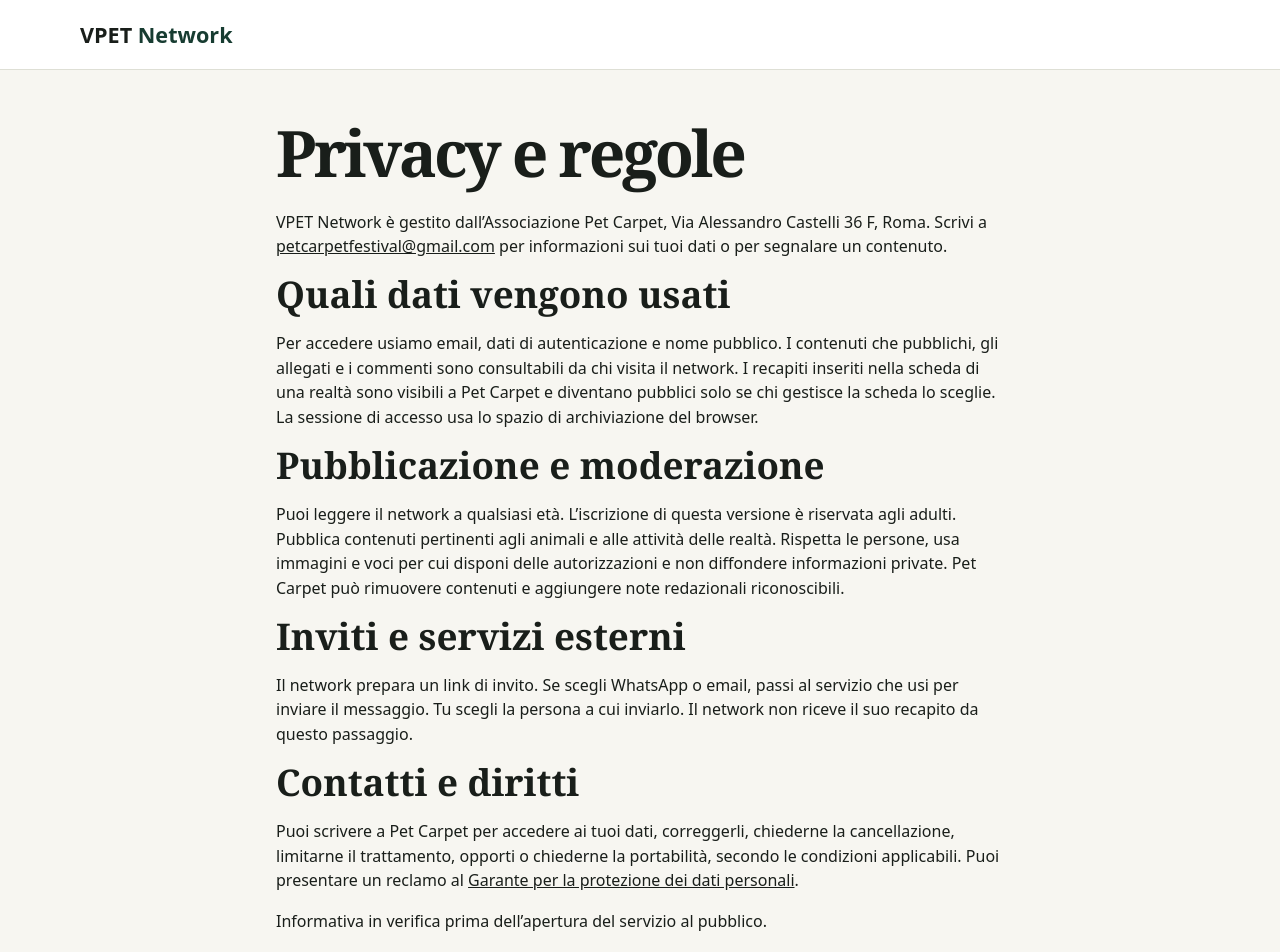
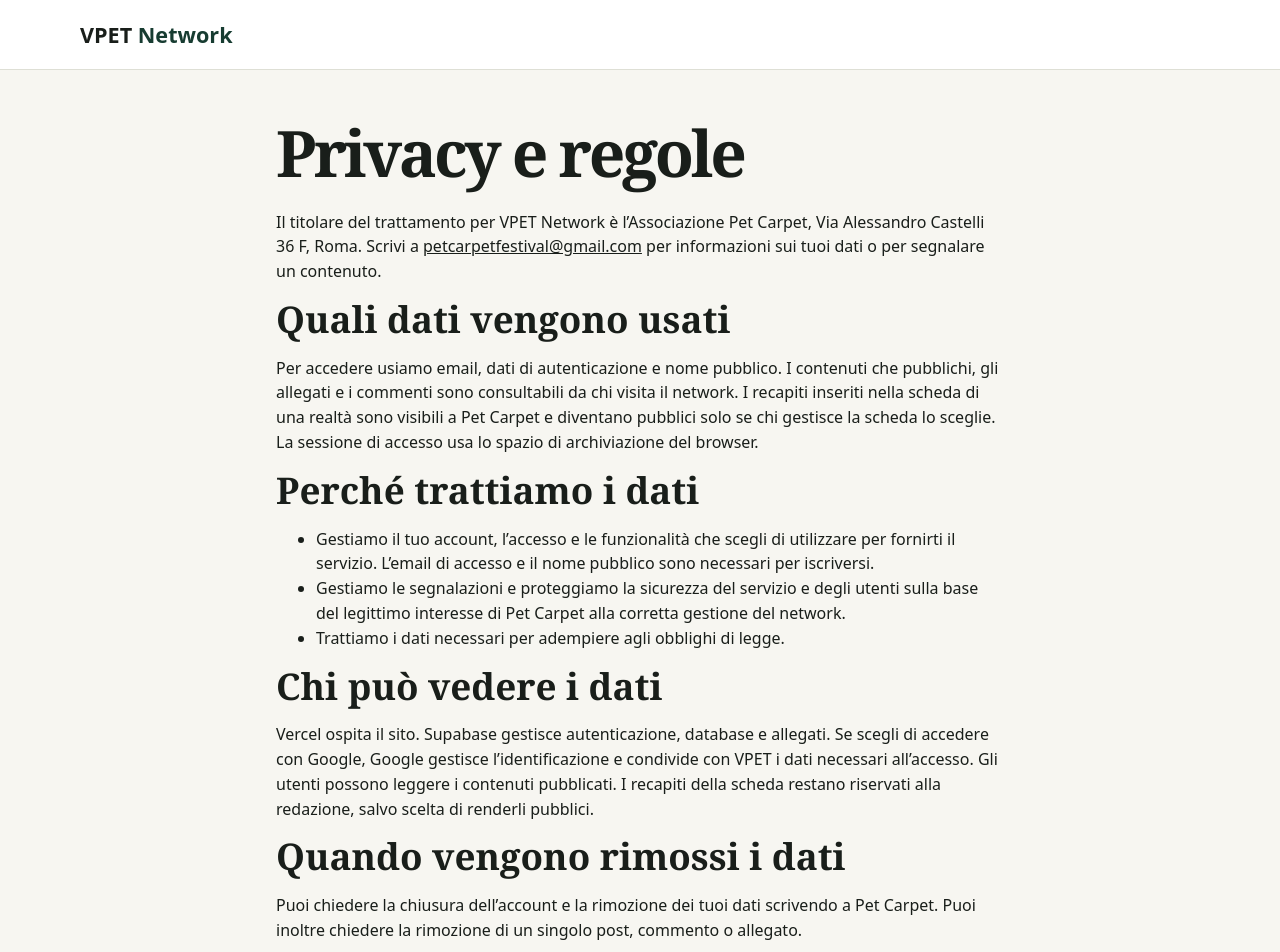
Before and after one commit to fontanavalentino/VPET, a website: page VPET_CON_GUIDA_E_VIDEO (1)/network/privacy.html in a window 1280 px wide. Shown: the top 952 px of the page. Drawn offline with Linux system fonts and the light colour scheme.

Commit message:
Record Pet Carpet as data controller and expand VPET privacy draft

```diff
--- a/VPET_CON_GUIDA_E_VIDEO (1)/network/privacy.html
+++ b/VPET_CON_GUIDA_E_VIDEO (1)/network/privacy.html
@@ -5,14 +5,24 @@
 <header class="bar"><a class="brand" href="/network/">VPET <span>Network</span></a></header>
 <main class="legal">
 <h1>Privacy e regole</h1>
-<p>VPET Network è gestito dall’Associazione Pet Carpet, Via Alessandro Castelli 36 F, Roma. Scrivi a <a href="mailto:petcarpetfestival@gmail.com?subject=Privacy%20VPET%20Network">petcarpetfestival@gmail.com</a> per informazioni sui tuoi dati o per segnalare un contenuto.</p>
+<p>Il titolare del trattamento per VPET Network è l’Associazione Pet Carpet, Via Alessandro Castelli 36 F, Roma. Scrivi a <a href="mailto:petcarpetfestival@gmail.com?subject=Privacy%20VPET%20Network">petcarpetfestival@gmail.com</a> per informazioni sui tuoi dati o per segnalare un contenuto.</p>
 <h2>Quali dati vengono usati</h2>
 <p>Per accedere usiamo email, dati di autenticazione e nome pubblico. I contenuti che pubblichi, gli allegati e i commenti sono consultabili da chi visita il network. I recapiti inseriti nella scheda di una realtà sono visibili a Pet Carpet e diventano pubblici solo se chi gestisce la scheda lo sceglie. La sessione di accesso usa lo spazio di archiviazione del browser.</p>
+<h2>Perché trattiamo i dati</h2>
+<ul>
+<li>Gestiamo il tuo account, l’accesso e le funzionalità che scegli di utilizzare per fornirti il servizio. L’email di accesso e il nome pubblico sono necessari per iscriversi.</li>
+<li>Gestiamo le segnalazioni e proteggiamo la sicurezza del servizio e degli utenti sulla base del legittimo interesse di Pet Carpet alla corretta gestione del network.</li>
+<li>Trattiamo i dati necessari per adempiere agli obblighi di legge.</li>
+</ul>
+<h2>Chi può vedere i dati</h2>
+<p>Vercel ospita il sito. Supabase gestisce autenticazione, database e allegati. Se scegli di accedere con Google, Google gestisce l’identificazione e condivide con VPET i dati necessari all’accesso. Gli utenti possono leggere i contenuti pubblicati. I recapiti della scheda restano riservati alla redazione, salvo scelta di renderli pubblici.</p>
+<h2>Quando vengono rimossi i dati</h2>
+<p>Puoi chiedere la chiusura dell’account e la rimozione dei tuoi dati scrivendo a Pet Carpet. Puoi inoltre chiedere la rimozione di un singolo post, commento o allegato.</p>
 <h2>Pubblicazione e moderazione</h2>
 <p>Puoi leggere il network a qualsiasi età. L’iscrizione di questa versione è riservata agli adulti. Pubblica contenuti pertinenti agli animali e alle attività delle realtà. Rispetta le persone, usa immagini e voci per cui disponi delle autorizzazioni e non diffondere informazioni private. Pet Carpet può rimuovere contenuti e aggiungere note redazionali riconoscibili.</p>
 <h2>Inviti e servizi esterni</h2>
 <p>Il network prepara un link di invito. Se scegli WhatsApp o email, passi al servizio che usi per inviare il messaggio. Tu scegli la persona a cui inviarlo. Il network non riceve il suo recapito da questo passaggio.</p>
 <h2>Contatti e diritti</h2>
 <p>Puoi scrivere a Pet Carpet per accedere ai tuoi dati, correggerli, chiederne la cancellazione, limitarne il trattamento, opporti o chiederne la portabilità, secondo le condizioni applicabili. Puoi presentare un reclamo al <a href="https://www.garanteprivacy.it/">Garante per la protezione dei dati personali</a>.</p>
-<p>Informativa in verifica prima dell’apertura del servizio al pubblico.</p>
+<p>Informativa per l’anteprima. Prima dell’apertura al pubblico vanno confermate le modalità e i tempi di conservazione, inclusi log e copie di sicurezza, e le informazioni sugli eventuali trasferimenti internazionali.</p>
 </main></body></html>
```
